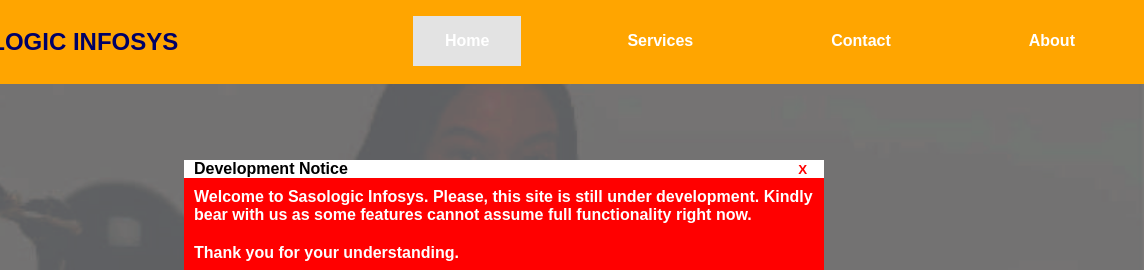
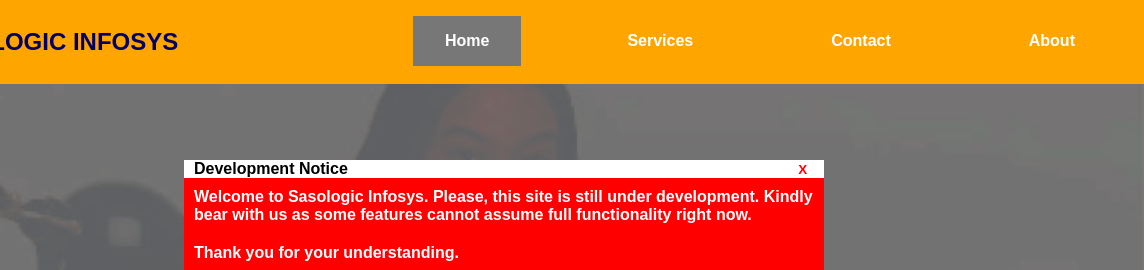
Before and after one commit to sasologic/website, a website: page index.html in a window 1280 px wide. In both pictures the pointer is over the link "Home". Shown: the top 270 px of the page, 136-1280 px from the left. Drawn offline with Linux system fonts and the light colour scheme.

Commit message:
hover css nav

```diff
--- a/styles/main.css
+++ b/styles/main.css
@@ -373,7 +373,8 @@
   }
 
   nav ul li a:hover {
-    background-color: #e3e3e3;
+    background-color: #777;
+
   }
 
   .hamburger {
```
